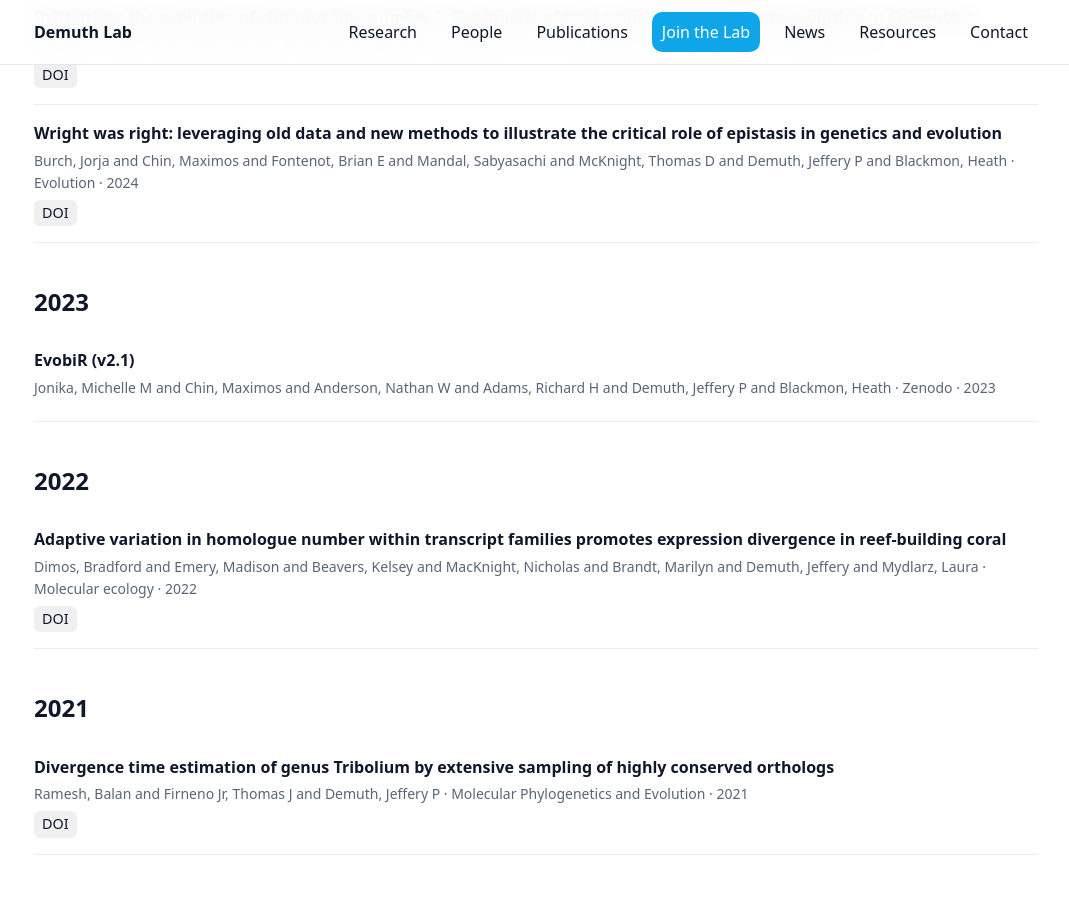
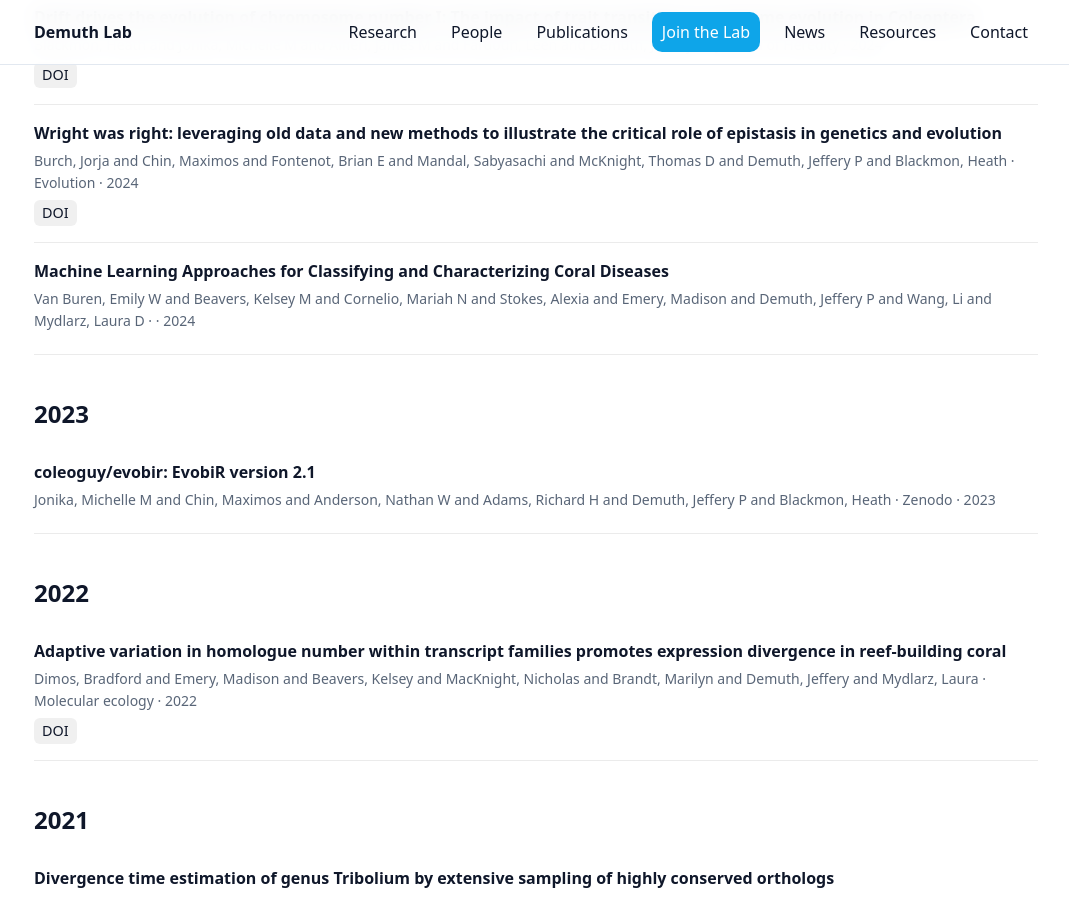
Before and after one commit to demuth-lab/demuth-lab.github.io, a Jekyll site: the page built from publications.md, in a window 1280 px wide and 900 px high, scrolled down 936 px. Shown: the whole window, without its empty margins (104-1173 px from the left). Built offline with Jekyll 4.4.1, drawn with Linux system fonts in a browser that asks for light colours.

Commit message:
Auto-update publications

```diff
--- a/_data/publications.yml
+++ b/_data/publications.yml
@@ -47,8 +47,14 @@
   venue: Evolution
   doi: 10.1093/evolut/qpae003
   doi_url: https://doi.org/10.1093/evolut/qpae003
+- year: 2024
+  title: Machine Learning Approaches for Classifying and Characterizing Coral Diseases
+  authors: Van Buren, Emily W and Beavers, Kelsey M and Cornelio, Mariah N and Stokes,
+    Alexia and Emery, Madison and Demuth, Jeffery P and Wang, Li and Mydlarz, Laura
+    D
+  venue: ''
 - year: 2023
-  title: 'EvobiR (v2.1)'
+  title: 'coleoguy/evobir: EvobiR version 2.1'
   authors: Jonika, Michelle M and Chin, Maximos and Anderson, Nathan W and Adams,
     Richard H and Demuth, Jeffery P and Blackmon, Heath
   venue: Zenodo
```
